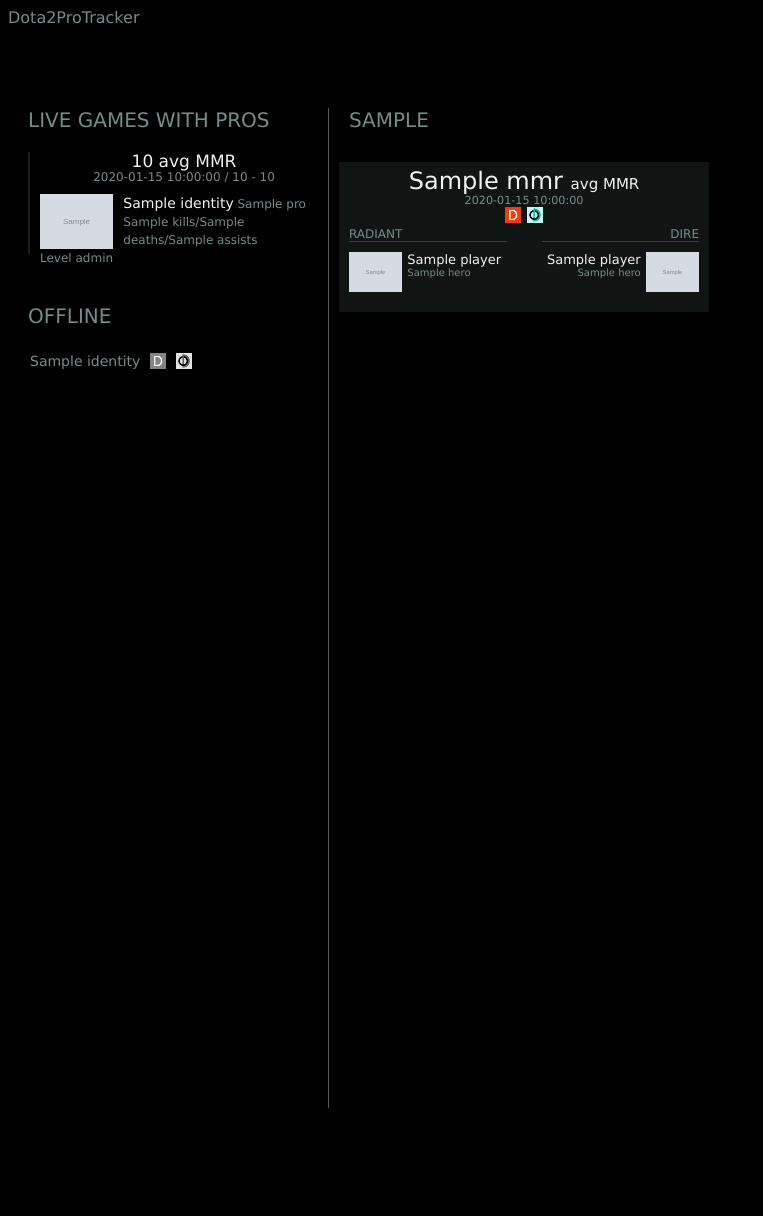
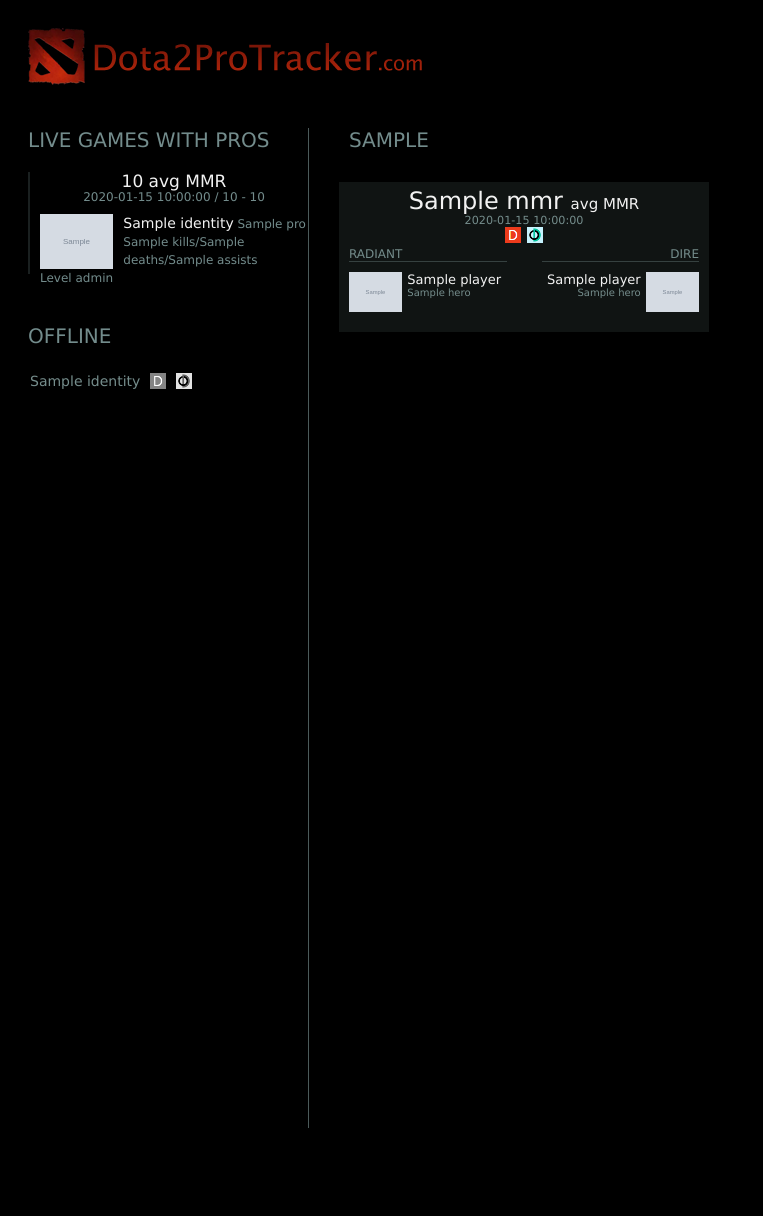
Before and after one commit to ayousif00/Dota2ProTracker, a Flask app: template templates/ui.html in a window 1280 px wide. Shown: the whole page, without its empty margins (0-763 px from the left). After the commit the page ends 1128 px from the top, so only its background shows below. Run offline with Flask 2, Linux system fonts and the light colour scheme; the template is opened without the code that fills it: most values are stand-ins (such as "Sample title", 1, 10 or a date in 2020); grey boxes marked "Sample" are stand-in pictures; parts of the project's set-up code (start-up, migrations or seed data) failed here and were passed over.

Commit message:
UI tweaks. Adding logo

```diff
--- a/static/style2.css
+++ b/static/style2.css
@@ -11,15 +11,25 @@ body{
 
 #header {
     height:100px;
+    margin-left:20px;
+    padding-top:20px;
 }
  /* LIVE GAMES CSS */
 /*#######################*/
 #left {
     float:left;
-    width: 320px;
+    width: 300px;
     min-height:1000px;
     border-right:1px solid #4B5A5A;
+    margin-right:20px;
     /*overflow-y:scroll;*/
+}
+#right {
+    /*float:right;*/
+    width: auto;
+    overflow: hidden;
+    min-height:1000px;
+    /*border-left:1px solid #4B5A5A;*/
 }
 
 .live_game {
@@ -101,13 +111,7 @@ body{
     margin-bottom:20px;
 }
 
-#right {
-    /*float:right;*/
-    width: auto;
-    overflow: hidden;
-    min-height:1000px;
-    /*border-left:1px solid #4B5A5A;*/
-}
+
 
 .recent_match {
     background: #101413;
@@ -216,5 +220,5 @@ body{
 
 #footer {
     clear:both;
-    height:100px;
+    height:10px;
 }
--- a/templates/ui.html
+++ b/templates/ui.html
@@ -10,8 +10,9 @@
 <div id = 'container'>
 
     <div id="header">
-    Dota2ProTracker
+    <a href="/" title="Dota2ProTracker"><img src="/static/images/logo.png" alt="Dota2ProTracker"/></a>
     </div>
+
 
     <div id = "left">
 
@@ -122,8 +123,6 @@
     </div>
 
     <div id="footer">
-
-
     </div>
 
 </div>
```
Also changed, not shown: static/images/logo.png (added).
